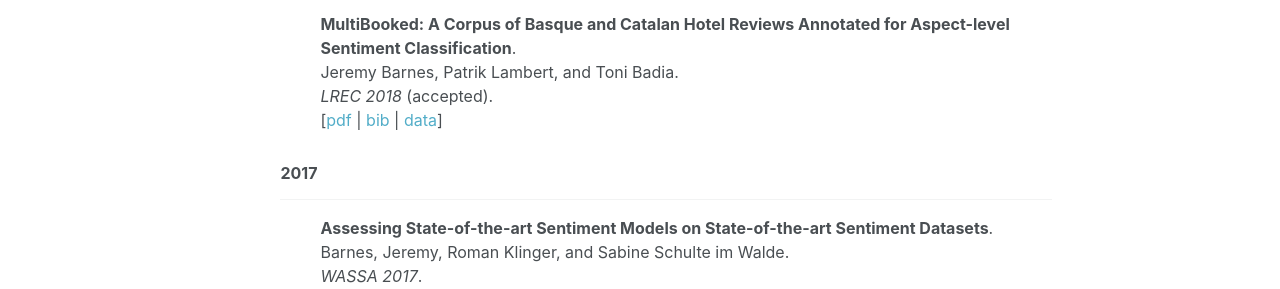
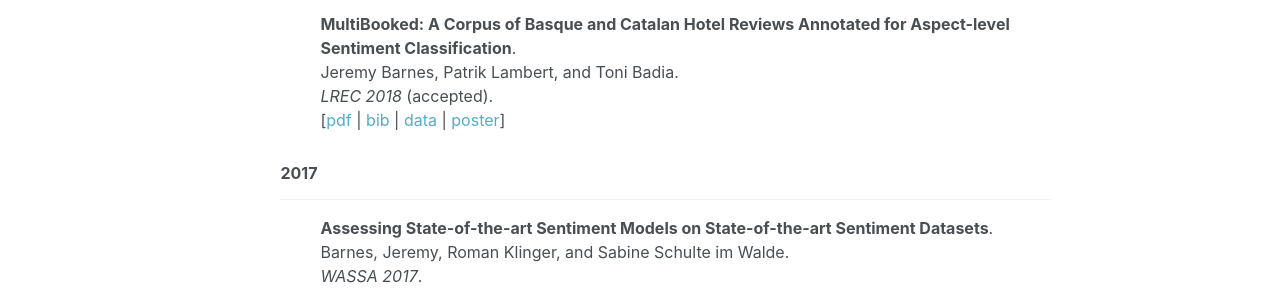
Before and after one commit to jerbarnes/jbarnesspain.github.io, a Jekyll site: the page built from publications/index.html, in a window 1280 px wide. Shown: the part 401-690 px from the top of the page. Built offline with Jekyll 4.4.1, drawn with Linux system fonts in a browser that asks for light colours.

Commit message:
added lrec poster and updated cv

```diff
--- a/cv/index.html
+++ b/cv/index.html
@@ -7,7 +7,7 @@ font:
 	<div class="cv">
 
 <article class="page">
-    <h3>Curriculum Vitae</h3><a href="/downloads/CurriculumVitae2016.pdf" class="download" title="Download CV as PDF">[pdf]</a>
+    <h3>Curriculum Vitae</h3><a href="/downloads/cv.pdf" class="download" title="Download CV as PDF">[pdf]</a>
     <hr>
     <div class="article-wrap">
 
--- a/publications/index.html
+++ b/publications/index.html
@@ -29,7 +29,7 @@ title: Selected Publications
 		MultiBooked: A Corpus of Basque and Catalan Hotel Reviews Annotated for Aspect-level Sentiment Classification</strong>.<br>
 		Jeremy Barnes, Patrik Lambert, and Toni Badia.<br>
 		<i>LREC 2018</i> (accepted).<br>
-		[<a href="/downloads/multibooked.pdf">pdf</a> | <a href="http://www.lrec-conf.org/proceedings/lrec2018/summaries/217.html">bib</a> | <a href="https://github.com/jbarnesspain/multibooked">data</a>]
+		[<a href="/downloads/multibooked.pdf">pdf</a> | <a href="http://www.lrec-conf.org/proceedings/lrec2018/summaries/217.html">bib</a> | <a href="https://github.com/jbarnesspain/multibooked">data</a> | <a href="/downloads/lrec2018.pdf">poster</a>]
 </ul>
 
 <h3> 2017 </h3><hr>
```
Also changed, not shown: 2 other files.
